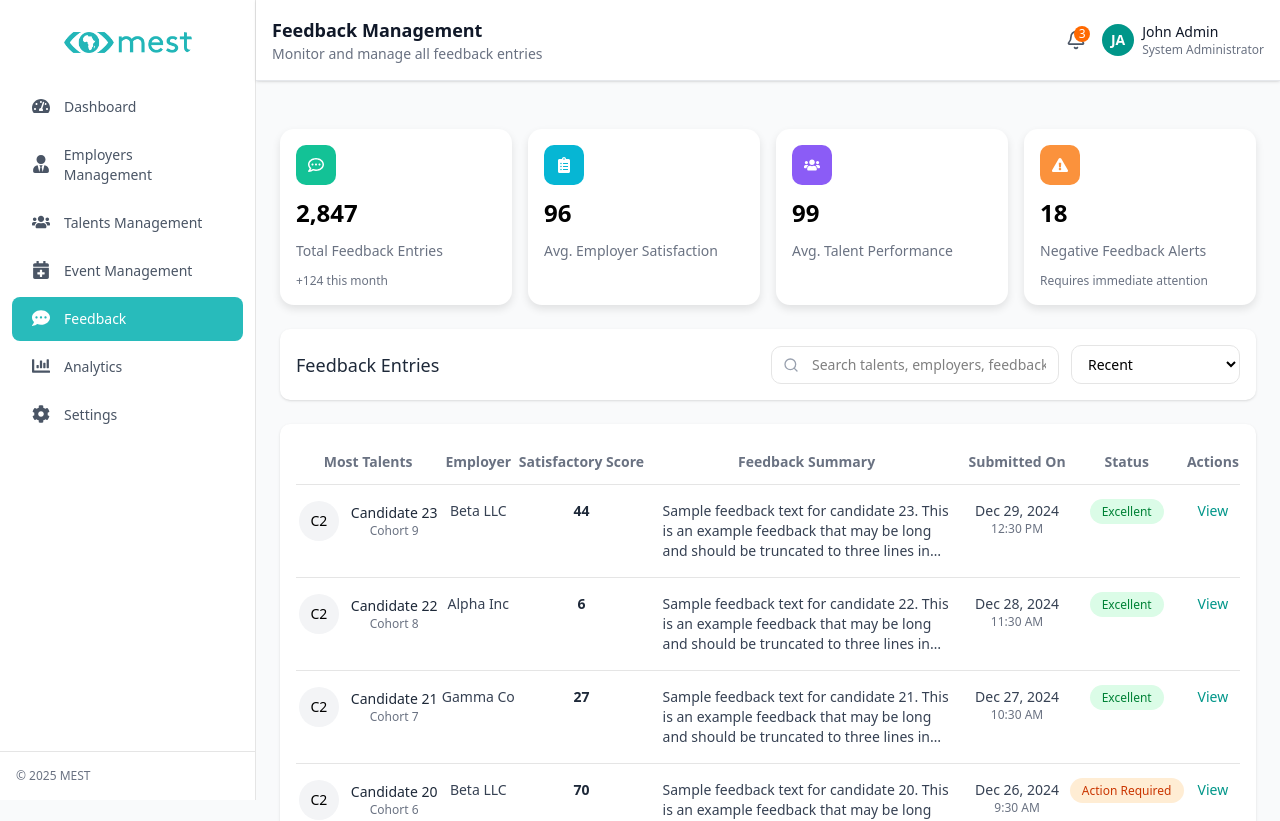
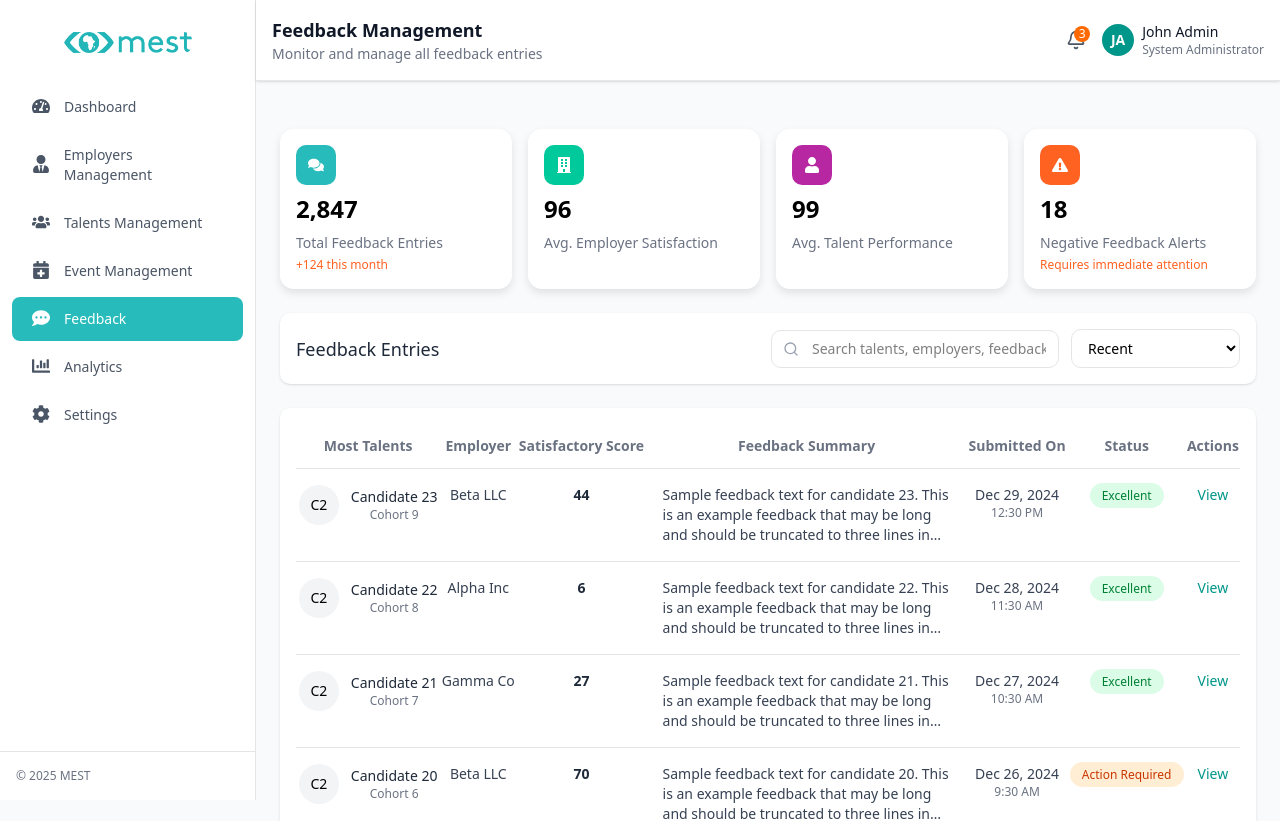
Before and after one commit to MEST-Africa-Tech-Support-Team/MEST-Talent-Connect-Frontend, a React (Vite) app: page /admin-feedback in a window 1280 px wide. Shown: the top 821 px of the page. Built offline with nearby package versions, Linux system fonts and the light colour scheme; no server answers.

Commit message:
Event sample images added and small adjustment on the Stats card

```diff
--- a/src/components/AdminSecondStatsGrid.jsx
+++ b/src/components/AdminSecondStatsGrid.jsx
@@ -5,18 +5,18 @@ export default function AdminSecondStatsGrid({ stats }) {
       {stats.map((card, idx) => (
         <div
           key={idx}
-          className="bg-white p-4 rounded-xl shadow flex flex-col gap-3"
+          className="bg-white p-4 rounded-xl shadow flex flex-col"
         >
           <div
-            className="w-10 h-10 flex items-center justify-center rounded-lg text-white"
+            className="w-10 h-10 flex items-center justify-center rounded-lg text-white  mb-2"
             style={{ backgroundColor: card.color }}
           >
             {card.icon}
           </div>
 
-          <h3 className="text-2xl font-semibold">{card.value}</h3>
-          <p className="text-sm text-gray-500">{card.label}</p>
-          <p className="text-xs text-gray-500">{card.tag}</p>
+          <h3 className="text-2xl font-semibold  mb-2">{card.value}</h3>
+          <p className="text-sm text-gray-500 mb-1">{card.label}</p>
+          <p className="text-xs text-[#FF6221]">{card.tag}</p>
         </div>
       ))}
     </div>
--- a/src/components/EventManagementCard.jsx
+++ b/src/components/EventManagementCard.jsx
@@ -45,7 +45,7 @@ export default function EventManagementCard({ event }) {
           <FaClock className="w-4 h-4 text-teal-600" /> {event.startTime} - {event.endTime}
         </div>
         <div className="flex items-center gap-2 text-xs text-gray-500 mt-1">
-          <FaLocationDot className="w-4 h-4 text-teal-600" /> {event.location} Location
+          <FaLocationDot className="w-4 h-4 text-teal-600" /> {event.venue}
         </div>
       </div>
     </div>
--- a/src/pages/admin-dashboard/EventManagement.jsx
+++ b/src/pages/admin-dashboard/EventManagement.jsx
@@ -4,6 +4,7 @@ import AdminDashboardHeader from "../../components/AdminDashboardHeader";
 import EventManagementCard from "../../components/EventManagementCard";
 import { BiSearch } from "react-icons/bi";
 import { Link } from "react-router";
+import SmapleEvent from "../../assets/images/sample-event-image.jpg"
 
 const SAMPLE_EVENTS = [
   {
@@ -15,7 +16,7 @@ const SAMPLE_EVENTS = [
     endTime: "17:00",
     venue: "AICC",
     status: "Upcoming",
-    image: "",
+    image: SmapleEvent,
   },
   {
     id: 2,
@@ -26,7 +27,7 @@ const SAMPLE_EVENTS = [
     endTime: "15:00",
     venue: "Buro",
     status: "Past",
-    image: "",
+    image: SmapleEvent,
   },
   {
     id: 3,
@@ -37,7 +38,7 @@ const SAMPLE_EVENTS = [
     endTime: "16:00",
     venue: "Mest, Buro",
     status: "Upcoming",
-    image: "",
+    image: SmapleEvent,
   },
   {
     id: 4,
@@ -48,7 +49,7 @@ const SAMPLE_EVENTS = [
     endTime: "21:00",
     venue: "National Theatre",
     status: "Past",
-    image: "",
+    image: SmapleEvent,
   },
   {
     id: 5,
@@ -59,7 +60,7 @@ const SAMPLE_EVENTS = [
     endTime: "13:00",
     venue: "Takoradi",
     status: "Past",
-    image: "",
+    image: SmapleEvent,
   },
   {
     id: 6,
@@ -70,7 +71,7 @@ const SAMPLE_EVENTS = [
     endTime: "17:00",
     venue: "Takoradi",
     status: "Past",
-    image: "",
+    image: SmapleEvent,
   },
 ];
 
--- a/src/pages/admin-dashboard/FeedbackManagement.jsx
+++ b/src/pages/admin-dashboard/FeedbackManagement.jsx
@@ -4,7 +4,7 @@ import AdminSidebar from "../../components/AdminSidebar";
 import AdminDashboardHeader from "../../components/AdminDashboardHeader";
 import AdminSecondStatsGrid from "../../components/AdminSecondStatsGrid";
 import { FiSearch, FiChevronLeft, FiChevronRight } from "react-icons/fi";
-import { FaRegCommentDots, FaClipboardList, FaUsers, FaExclamationTriangle } from "react-icons/fa";
+import { FaComments, FaBuilding, FaUser, FaExclamationTriangle } from "react-icons/fa";
 
 const MOCK_FEEDBACK = [
   {
@@ -58,10 +58,10 @@ export default function FeedbackManagement() {
 
   // Stats cards data (use AdminSecondStatsGrid)
   const stats = [
-    { icon: <FaRegCommentDots />, value: "2,847", label: "Total Feedback Entries", tag: "+124 this month", color: "#13C296" },
-    { icon: <FaClipboardList />, value: "96", label: "Avg. Employer Satisfaction", tag: "", color: "#06B6D4" },
-    { icon: <FaUsers />, value: "99", label: "Avg. Talent Performance", tag: "", color: "#8B5CF6" },
-    { icon: <FaExclamationTriangle />, value: "18", label: "Negative Feedback Alerts", tag: "Requires immediate attention", color: "#FB923C" },
+    { icon: <FaComments />, value: "2,847", label: "Total Feedback Entries", tag: "+124 this month", color: "#28BBBB" },
+    { icon: <FaBuilding />, value: "96", label: "Avg. Employer Satisfaction", tag: "", color: "#00CA9B" },
+    { icon: <FaUser />, value: "99", label: "Avg. Talent Performance", tag: "", color: "#B627A1" },
+    { icon: <FaExclamationTriangle />, value: "18", label: "Negative Feedback Alerts", tag: "Requires immediate attention", color: "#FF6221" },
   ];
 
   // filter + search
```
Also changed, not shown: src/assets/images/sample-event-image.jpg (added).
